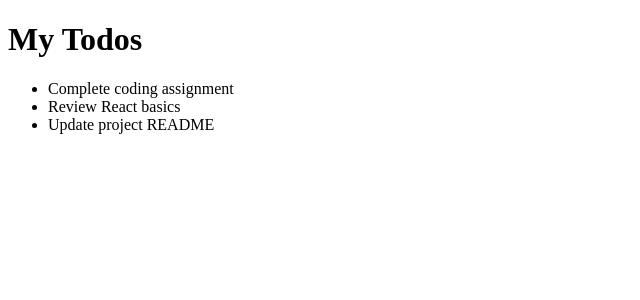
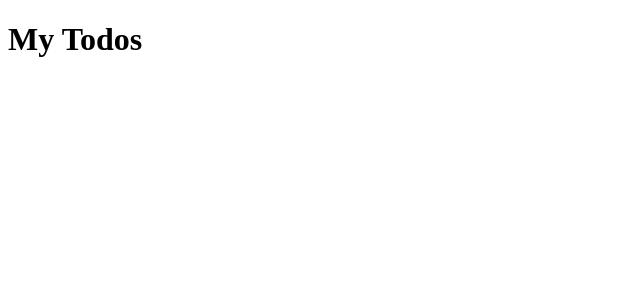
Before and after one commit to dashi-ki/ctd-todo-list, a React (Vite) app: page / in a window 1280 px wide. Shown: the top 300 px of the page, without its empty margins (0-640 px from the left). Built offline with nearby package versions, Linux system fonts and the light colour scheme.

Commit message:
Revert "Added to-do items and Read Me"
This reverts commit 7f9fe18d7eaa6a9fc74c2d215bff078c149bb965.

```diff
--- a/src/App.jsx
+++ b/src/App.jsx
@@ -1,18 +1,11 @@
 import './App.css'
 
 function App() {
-  const todoList = [
-    {id: 1, title: "Complete coding assignment"},
-    {id: 2, title: "Review React basics"},
-    {id: 3, title: "Update project README"}
-  ]
+
 
   return (
     <div>
       <h1>My Todos</h1>
-      <ul>
-        {todoList.map(todo => <li key={todo.id}>{todo.title}</li>)}
-      </ul>
     </div>
   )
 }
```
Also changed, not shown: 1 other file (tests, documents, lock files or other folders).
